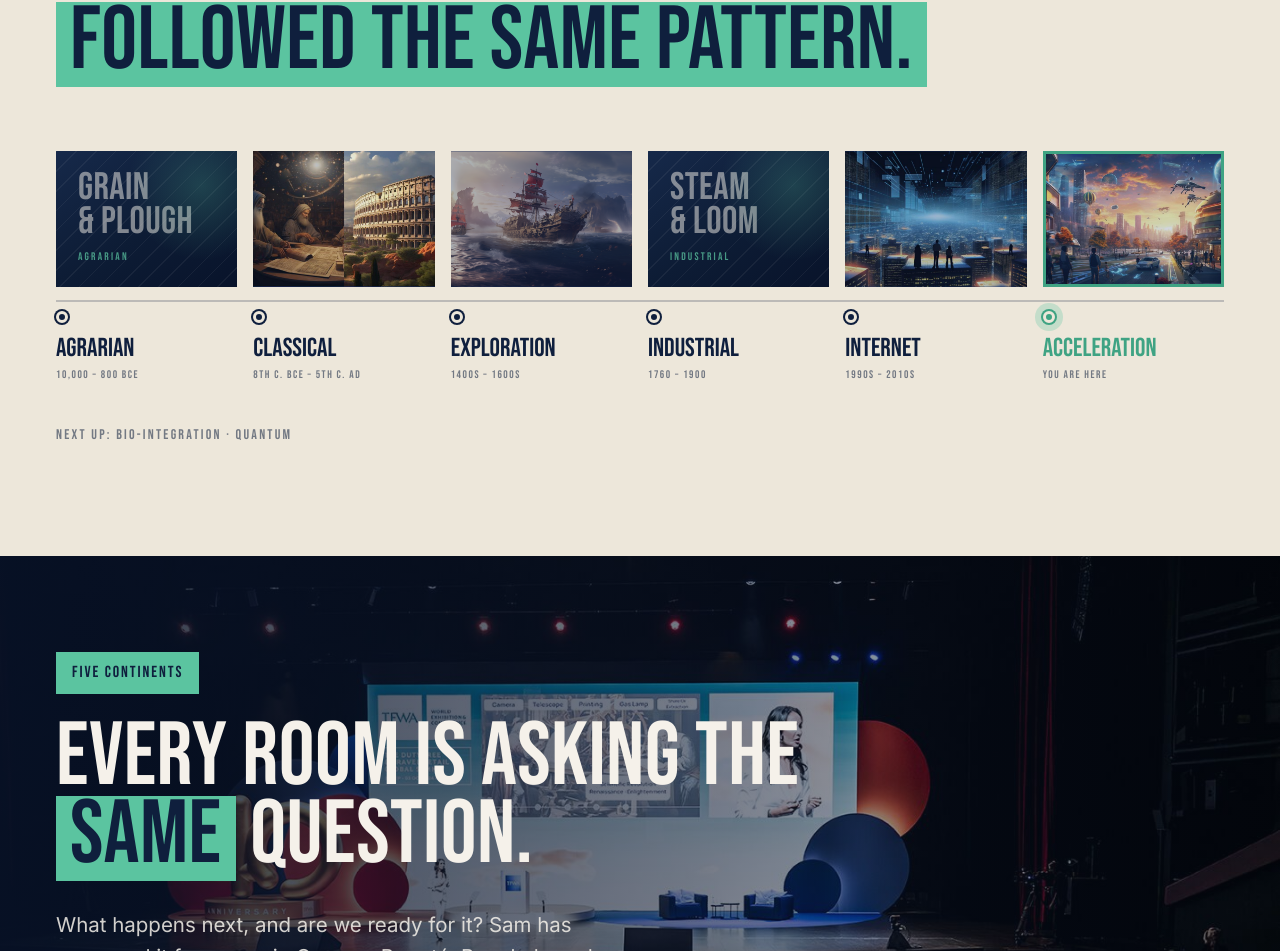
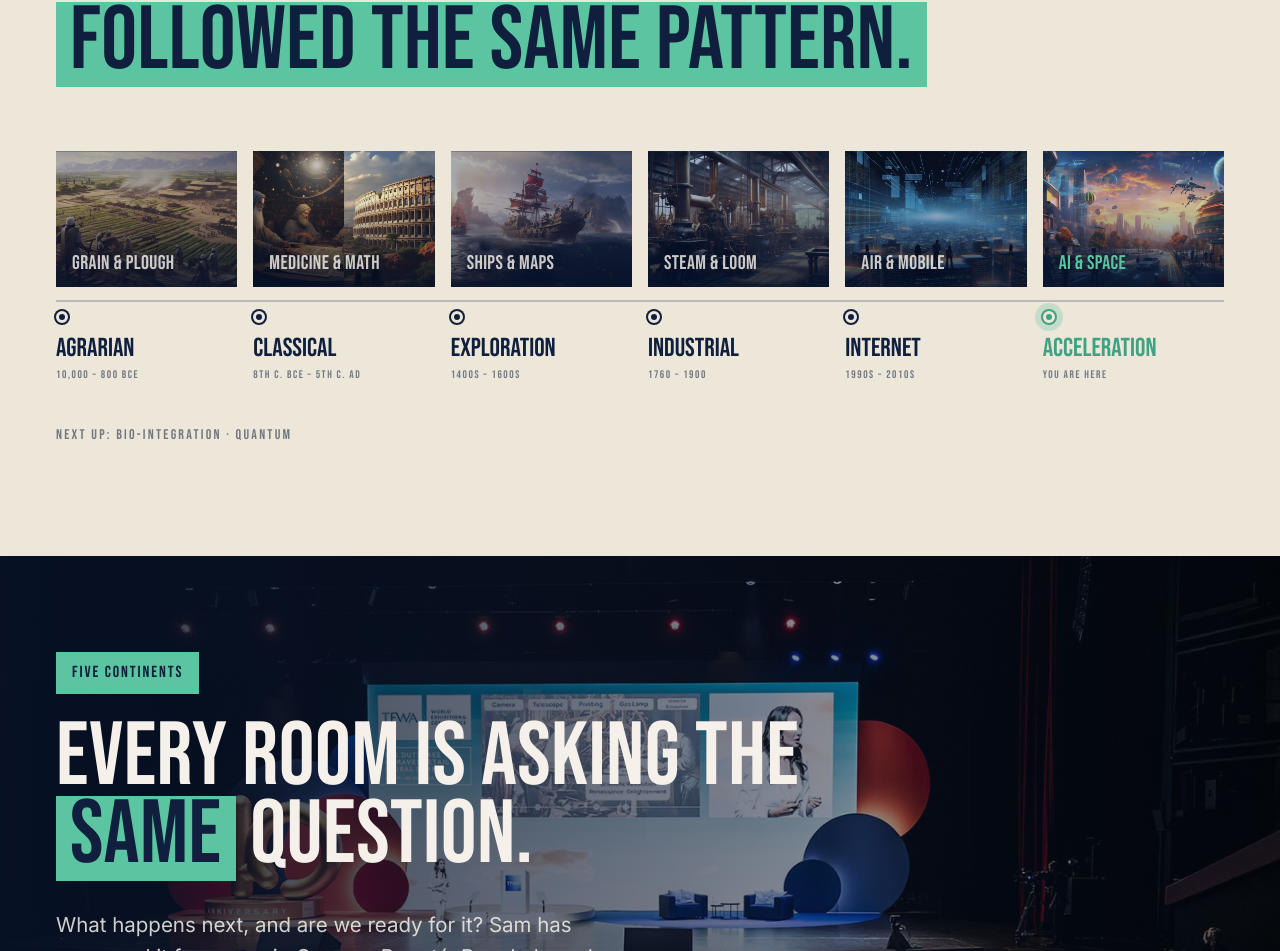
Before and after one commit to SamRadOfficial/sam-rad, a Next.js app: page / in a window 1280 px wide. Shown: the part 5831-6782 px from the top of the page. Built offline with nearby package versions, Linux system fonts and the light colour scheme.

Commit message:
edits meet same page CTAs

```diff
--- a/app/body-of-work/page.jsx
+++ b/app/body-of-work/page.jsx
@@ -141,8 +141,8 @@ export default function BodyOfWork() {
         <CtaBreak
           image="cta-red.jpg" center bureau
           tag="Book Sam Rad"
-          heading={<>Let&apos;s make sure your people walk out <span className="mint-fill">ready.</span></>}
-          lead="Sam Rad is the speaker you book when your people are facing change and you need them to walk out ready for it."
+          heading={<>Walk out <span className="mint-fill">ready.</span></>}
+          lead="Sam Rad is the speaker you book when you are facing change, and you want your people to walk out inspired to shape what comes next."
           caption="Keynote · 2024"
         />
       </main>
--- a/app/foresight/page.jsx
+++ b/app/foresight/page.jsx
@@ -58,8 +58,8 @@ export default function Foresight() {
         <CtaBreak
           image="hero-work.jpg" center bureau
           tag="Book Sam Rad"
-          heading={<>Let&apos;s make sure your people walk out <span className="mint-fill">ready.</span></>}
-          lead="Sam Rad is the speaker you book when your people are facing change and you need them to walk out ready for it."
+          heading={<>Walk out <span className="mint-fill">ready.</span></>}
+          lead="Sam Rad is the speaker you book when you are facing change, and you want your people to walk out inspired to shape what comes next."
           caption="Keynote"
         />
       </main>
--- a/app/globals.css
+++ b/app/globals.css
@@ -200,6 +200,13 @@ body.nav-open{overflow:hidden;}
 .split-photo img{width:100%;height:100%;object-fit:cover;}
 .split-photo .lbl{position:absolute;top:20px;left:20px;background:var(--ink);color:var(--paper);font-family:var(--fd);font-size:13px;letter-spacing:.18em;text-transform:uppercase;padding:8px 14px;}
 .split-body{font-size:18px;line-height:1.7;color:var(--ink-soft);margin:0 0 32px;}
+/* inline links in body copy must be visibly links */
+.split-body a,.prose-body a,.book-side a,.inv .d a{
+  color:var(--mint-deep);font-weight:600;
+  text-decoration:underline;text-decoration-thickness:2px;text-underline-offset:3px;
+  text-decoration-color:var(--mint);transition:color .18s ease,text-decoration-color .18s ease;
+}
+.split-body a:hover,.prose-body a:hover,.book-side a:hover,.inv .d a:hover{color:var(--ink);text-decoration-color:var(--ink);}
 .split-grid .tag{margin-bottom:20px;}
 .split-body p+p{margin-top:18px;}
 .split-body strong{color:var(--ink);font-weight:600;}
@@ -256,13 +263,19 @@ body.nav-open{overflow:hidden;}
 .moves{background:var(--paper-white);padding:140px 0;}
 .moves-grid{display:grid;grid-template-columns:repeat(4,1fr);gap:20px;margin-top:56px;}
 .move{border:2px solid var(--ink);padding:36px 30px;background:var(--paper-white);display:flex;flex-direction:column;min-height:300px;}
-.move .n{font-family:var(--fd);font-size:56px;line-height:.9;color:var(--mint-deep);margin-bottom:16px;}
-.move .t{font-family:var(--fd);font-size:34px;line-height:.92;text-transform:uppercase;margin-bottom:14px;}
+.move .mv-head{display:flex;align-items:flex-start;justify-content:space-between;gap:16px;margin-bottom:14px;}
+.move .mv-ico{flex:0 0 40px;width:40px;height:40px;color:var(--mint-deep);transition:color .2s ease;margin-top:-2px;}
+.move .mv-ico svg{width:100%;height:100%;display:block;}
+.move:hover .mv-ico{color:var(--ink);}
+.move .n{font-family:var(--fd);font-size:15px;letter-spacing:.22em;line-height:1;color:var(--ink-muted);margin-bottom:10px;}
+.move .t{font-family:var(--fd);font-size:34px;line-height:.92;text-transform:uppercase;margin:0;}
 .move .d{font-size:15px;line-height:1.6;color:var(--ink-soft);flex:1;}
 .move .k{margin-top:18px;font-family:var(--fd);font-size:13px;letter-spacing:.14em;text-transform:uppercase;color:var(--mint-deep);}
 .moves.dark{background:var(--ink);color:var(--paper);}
 .moves.dark .move{background:var(--ink-deep);border-color:rgba(245,241,234,.15);}
-.moves.dark .move .n{color:var(--mint);} .moves.dark .move .t{color:var(--paper);} .moves.dark .move .d{color:rgba(245,241,234,.78);} .moves.dark .move .k{color:var(--mint);}
+.moves.dark .move .n{color:rgba(245,241,234,.5);}
+.moves.dark .move .mv-ico{color:var(--mint);}
+.moves.dark .move:hover .mv-ico{color:var(--paper);} .moves.dark .move .t{color:var(--paper);} .moves.dark .move .d{color:rgba(245,241,234,.78);} .moves.dark .move .k{color:var(--mint);}
 .moves.dark .h2{color:var(--paper);}
 
 /* CYCLE (5 stages) */
@@ -305,14 +318,18 @@ body.nav-open{overflow:hidden;}
 .eras-line{position:absolute;left:0;right:0;top:calc(66.67% - 6px);height:2px;background:rgba(15,31,61,.22);}
 .eras-grid{display:grid;grid-template-columns:repeat(6,1fr);gap:16px;position:relative;}
 .era-t{display:flex;flex-direction:column;align-items:flex-start;}
-.era-t .ph{width:100%;aspect-ratio:4/3;overflow:hidden;background:var(--ink-deep);margin-bottom:24px;position:relative;}
-.era-t .ph img{width:100%;height:100%;object-fit:cover;}
-/* typographic era tile: intentional, swaps out when art arrives */
-.era-t .ph.empty{border:0;background:linear-gradient(150deg,#16294a 0%,#0d1c35 55%,#08132A 100%);display:flex;flex-direction:column;align-items:flex-start;justify-content:flex-end;padding:22px;position:relative;overflow:hidden;}
-.era-t .ph.empty::before{content:'';position:absolute;inset:0;background-image:repeating-linear-gradient(135deg,rgba(245,241,234,.055) 0 1px,transparent 1px 14px);}
-.era-t .ph.empty::after{content:'';position:absolute;right:-40px;top:-40px;width:150px;height:150px;border-radius:50%;background:radial-gradient(circle,rgba(91,196,160,.22),transparent 70%);}
-.era-t .ph.empty span{position:relative;font-family:var(--fd);font-size:clamp(28px,3vw,44px);line-height:.9;color:rgba(245,241,234,.5);text-transform:uppercase;letter-spacing:.01em;}
-.era-t .ph.empty small{position:relative;font-family:var(--fd);font-size:11px;letter-spacing:.2em;color:rgba(91,196,160,.75);text-transform:uppercase;margin-top:8px;}
+.era-t .ph{width:100%;aspect-ratio:4/3;overflow:hidden;background:var(--ink-deep);margin-bottom:24px;position:relative;display:flex;align-items:flex-end;}
+.era-t .ph img{position:absolute;inset:0;width:100%;height:100%;object-fit:cover;}
+/* dark scrim under the technology label */
+.era-t .ph::after{content:'';position:absolute;left:0;right:0;bottom:0;height:62%;background:linear-gradient(180deg,rgba(8,19,42,0) 0%,rgba(8,19,42,.32) 42%,rgba(8,19,42,.80) 100%);pointer-events:none;}
+.era-t .ph .tech{
+  position:relative;z-index:2;width:100%;padding:0 16px 14px;
+  font-family:var(--fd);font-size:clamp(19px,1.55vw,27px);line-height:.95;
+  text-transform:uppercase;letter-spacing:.02em;
+  color:rgba(245,241,234,.82);
+  text-shadow:0 2px 14px rgba(8,19,42,.7);
+}
+.era-t.now .ph .tech{color:var(--mint);}
 .era-t .dot{width:12px;height:12px;border-radius:50%;background:var(--ink);border:3px solid var(--paper-soft);box-shadow:0 0 0 2px var(--ink);margin-bottom:14px;position:relative;z-index:1;}
 .era-t.now .dot{background:var(--mint-deep);box-shadow:0 0 0 2px var(--mint-deep),0 0 0 8px rgba(91,196,160,.28);}
 .era-t.now .ph{outline:3px solid var(--mint-deep);outline-offset:-3px;}
--- a/app/industries/[slug]/page.jsx
+++ b/app/industries/[slug]/page.jsx
@@ -154,7 +154,7 @@ export default function IndustryPage({ params }) {
           image="cta-red.jpg" center bureau
           tag="Book Sam Rad"
           heading={<>Book Sam for your {lower} <span className="mint-fill">event.</span></>}
-          lead="Sam Rad is the speaker you book when your people are facing change and you need them to walk out ready for it."
+          lead="Sam Rad is the speaker you book when you are facing change, and you want your people to walk out inspired to shape what comes next."
           caption="Keynote · 2024"
         />
       </main>
--- a/app/industries/page.jsx
+++ b/app/industries/page.jsx
@@ -57,8 +57,8 @@ export default function Industries() {
         <CtaBreak
           image="cta-red.jpg" center bureau
           tag="Book Sam Rad"
-          heading={<>Let&apos;s make sure your people walk out <span className="mint-fill">ready.</span></>}
-          lead="Sam Rad is the speaker you book when your people are facing change and you need them to walk out ready for it."
+          heading={<>Walk out <span className="mint-fill">ready.</span></>}
+          lead="Sam Rad is the speaker you book when you are facing change, and you want your people to walk out inspired to shape what comes next."
           caption="Keynote · 2024"
         />
       </main>
--- a/app/speaking/page.jsx
+++ b/app/speaking/page.jsx
@@ -170,7 +170,7 @@ export default function Speaking() {
         <CtaBreak
           image="cta-red.jpg" center bureau
           tag="Book Sam Rad"
-          heading={<>Let&apos;s make sure your people walk out <span className="mint-fill">ready.</span></>}
+          heading={<>Walk out <span className="mint-fill">ready.</span></>}
           lead="Sam Rad is the speaker you book when you are facing change, and you want your people to walk out inspired to shape what comes next."
           caption="Keynote · 2024"
         />
--- a/components/Blocks.jsx
+++ b/components/Blocks.jsx
@@ -1,6 +1,7 @@
 import Link from 'next/link';
 import { SITE } from '@/lib/site';
 import IndustryIcon from './IndustryIcon';
+import { MOVE_ICONS } from './MoveIcon';
 
 export function Bureau({ light }) {
   return (
@@ -169,7 +170,10 @@ export function Moves({ moves, dark }) {
           {moves.map((m) => (
             <div className="move" key={m.n}>
               <div className="n">{m.n}</div>
-              <div className="t">{m.title}</div>
+              <div className="mv-head">
+                <div className="t">{m.title}</div>
+                <span className="mv-ico">{MOVE_ICONS[m.n]}</span>
+              </div>
               <div className="d">{m.body}</div>
               <div className="k">{m.tag}</div>
             </div>
@@ -214,17 +218,13 @@ export function Eras({ eras }) {
           <div className="eras-grid">
             {eras.map((e) => (
               <div className={`era-t ${e.now ? 'now' : ''}`} key={e.name}>
-                {e.image ? (
-                  <div className="ph">
-                    {/* eslint-disable-next-line @next/next/no-img-element */}
+                <div className="ph">
+                  {e.image && (
+                    /* eslint-disable-next-line @next/next/no-img-element */
                     <img src={`/images/${e.image}`} alt={`${e.name} era`} />
-                  </div>
-                ) : (
-                  <div className="ph empty">
-                    <span dangerouslySetInnerHTML={{ __html: e.alt }} />
-                    <small>{e.name}</small>
-                  </div>
-                )}
+                  )}
+                  {e.tech && <span className="tech">{e.tech}</span>}
+                </div>
                 <div className="dot" />
                 <div className="nm">{e.name}</div>
                 <div className="dt">{e.dates}</div>
--- /dev/null
+++ b/components/MoveIcon.jsx
@@ -0,0 +1,14 @@
+export const MOVE_ICONS = {
+  '01': (
+    <svg viewBox="0 0 44 44" xmlns="http://www.w3.org/2000/svg" aria-hidden="true"><path d="M3 28c3.5 0 3.5-12 7-12s3.5 12 7 12 3.5-12 7-12 3.5 12 7 12 3.5-12 7-12" stroke="currentColor" strokeWidth="2" fill="none" strokeLinecap="round" strokeLinejoin="round"/><circle cx="10" cy="16" r="2.2" fill="currentColor" stroke="none"/><circle cx="24" cy="16" r="2.2" fill="currentColor" stroke="none"/><circle cx="38" cy="16" r="2.2" fill="currentColor" stroke="none"/></svg>
+  ),
+  '02': (
+    <svg viewBox="0 0 44 44" xmlns="http://www.w3.org/2000/svg" aria-hidden="true"><path d="M13 24V12a3 3 0 0 1 6 0v9" stroke="currentColor" strokeWidth="2" fill="none" strokeLinecap="round" strokeLinejoin="round"/><path d="M19 21v-4a3 3 0 0 1 6 0v4" stroke="currentColor" strokeWidth="2" fill="none" strokeLinecap="round" strokeLinejoin="round"/><path d="M25 21v-2a3 3 0 0 1 6 0v10a9 9 0 0 1-9 9h-2a9 9 0 0 1-9-9v-4l-2.5-2.5a2.6 2.6 0 0 1 3.7-3.7L13 21" stroke="currentColor" strokeWidth="2" fill="none" strokeLinecap="round" strokeLinejoin="round"/><path d="M31 8l4-4M35 12h5M28 6V2" stroke="currentColor" strokeWidth="2" fill="none" strokeLinecap="round" strokeLinejoin="round"/></svg>
+  ),
+  '03': (
+    <svg viewBox="0 0 44 44" xmlns="http://www.w3.org/2000/svg" aria-hidden="true"><path d="M22 4c5 5 7.5 11 7.5 17.5 0 4-1 7.5-2.5 10.5h-10c-1.5-3-2.5-6.5-2.5-10.5C14.5 15 17 9 22 4z" stroke="currentColor" strokeWidth="2" fill="none" strokeLinecap="round" strokeLinejoin="round"/><circle cx="22" cy="17" r="3.5" stroke="currentColor" strokeWidth="2" fill="none" strokeLinecap="round" strokeLinejoin="round"/><path d="M17 32l-3.5 6M27 32l3.5 6M22 33v7" stroke="currentColor" strokeWidth="2" fill="none" strokeLinecap="round" strokeLinejoin="round"/></svg>
+  ),
+  '04': (
+    <svg viewBox="0 0 44 44" xmlns="http://www.w3.org/2000/svg" aria-hidden="true"><circle cx="22" cy="22" r="17" stroke="currentColor" strokeWidth="2" fill="none" strokeLinecap="round" strokeLinejoin="round"/><path d="M18 16v12M26 16v12" stroke="currentColor" strokeWidth="2" fill="none" strokeLinecap="round" strokeLinejoin="round"/></svg>
+  )
+};
--- a/data/eras.json
+++ b/data/eras.json
@@ -1,8 +1,8 @@
 [
-  {"name":"Agrarian","dates":"10,000 – 800 BCE","image":null,"alt":"Grain<br/>& Plough"},
-  {"name":"Classical","dates":"8th c. BCE – 5th c. AD","image":"era-classical.jpg"},
-  {"name":"Exploration","dates":"1400s – 1600s","image":"era-exploration.jpg"},
-  {"name":"Industrial","dates":"1760 – 1900","image":null,"alt":"Steam<br/>& Loom"},
-  {"name":"Internet","dates":"1990s – 2010s","image":"era-internet.jpg"},
-  {"name":"Acceleration","dates":"You are here","image":"era-acceleration.jpg","now":true}
+  {"name":"Agrarian","dates":"10,000 – 800 BCE","image":"era-agrarian.jpg","tech":"Grain & Plough"},
+  {"name":"Classical","dates":"8th c. BCE – 5th c. AD","image":"era-classical.jpg","tech":"Medicine & Math"},
+  {"name":"Exploration","dates":"1400s – 1600s","image":"era-exploration.jpg","tech":"Ships & Maps"},
+  {"name":"Industrial","dates":"1760 – 1900","image":"era-industrial.jpg","tech":"Steam & Loom"},
+  {"name":"Internet","dates":"1990s – 2010s","image":"era-internet.jpg","tech":"Air & Mobile"},
+  {"name":"Acceleration","dates":"You are here","image":"era-acceleration.jpg","tech":"AI & Space","now":true}
 ]
```
Also changed, not shown: app/meet-sam/page.jsx (+8 -9 lines).
